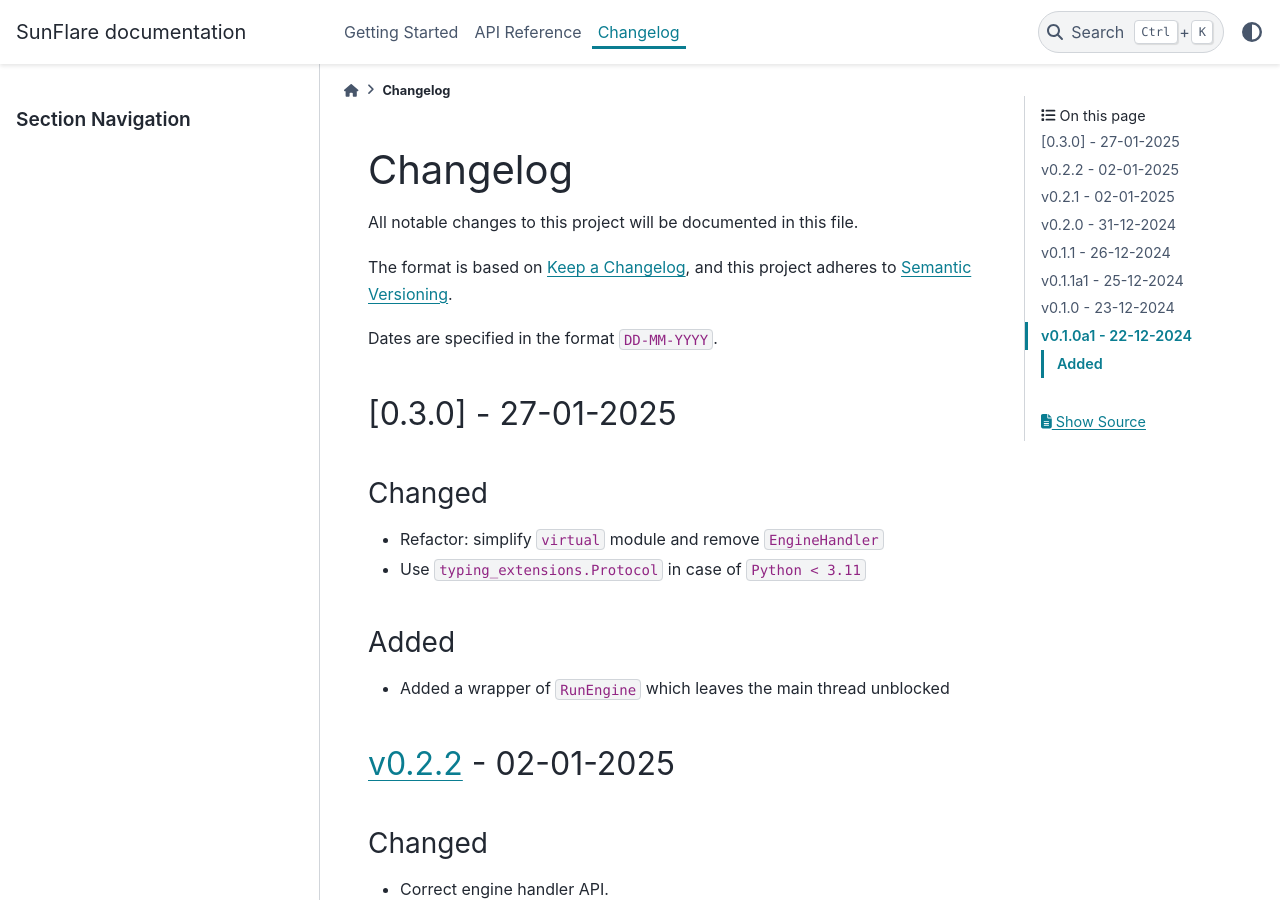
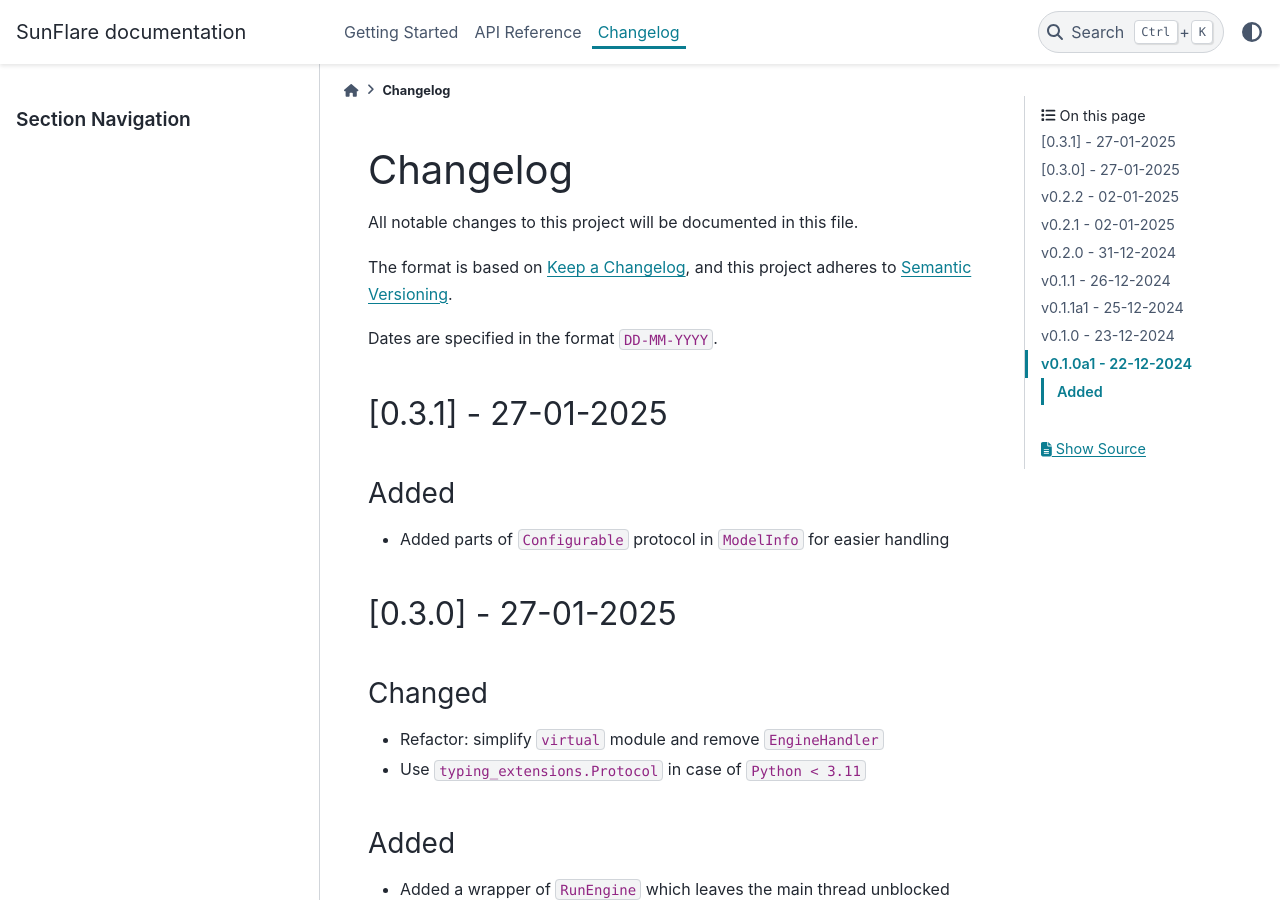
Before and after one commit to redsun-acquisition/sunflare, a Sphinx documentation site: the page built from docs/changelog.md, in a window 1280 px wide and 900 px high. Built offline with Sphinx 7.4.7 and the PyData theme 0.15.4, drawn with Linux system fonts in a browser that asks for light colours.

Commit message:
Update changelog

```diff
--- a/docs/changelog.md
+++ b/docs/changelog.md
@@ -6,6 +6,12 @@ The format is based on [Keep a Changelog](https://keepachangelog.com/en/1.0.0/),
 and this project adheres to [Semantic Versioning](https://semver.org/spec/v2.0.0.html).
 
 Dates are specified in the format `DD-MM-YYYY`.
+
+## [0.3.1] - 27-01-2025
+
+### Added
+
+- Added parts of `Configurable` protocol in `ModelInfo` for easier handling
 
 ## [0.3.0] - 27-01-2025
 
@@ -75,6 +81,7 @@ Dates are specified in the format `DD-MM-YYYY`.
 - Alpha release;
 - Basic project infrastructure;
 
+[v0.3.1]: https://github.com/redsun-acquisition/sunflare/compare/v0.3.0...v0.3.1
 [v0.3.0]: https://github.com/redsun-acquisition/sunflare/compare/v0.2.2...v0.3.0
 [v0.2.2]: https://github.com/redsun-acquisition/sunflare/compare/v0.2.1...v0.2.2
 [v0.2.1]: https://github.com/redsun-acquisition/sunflare/compare/v0.2.0...v0.2.1
```
